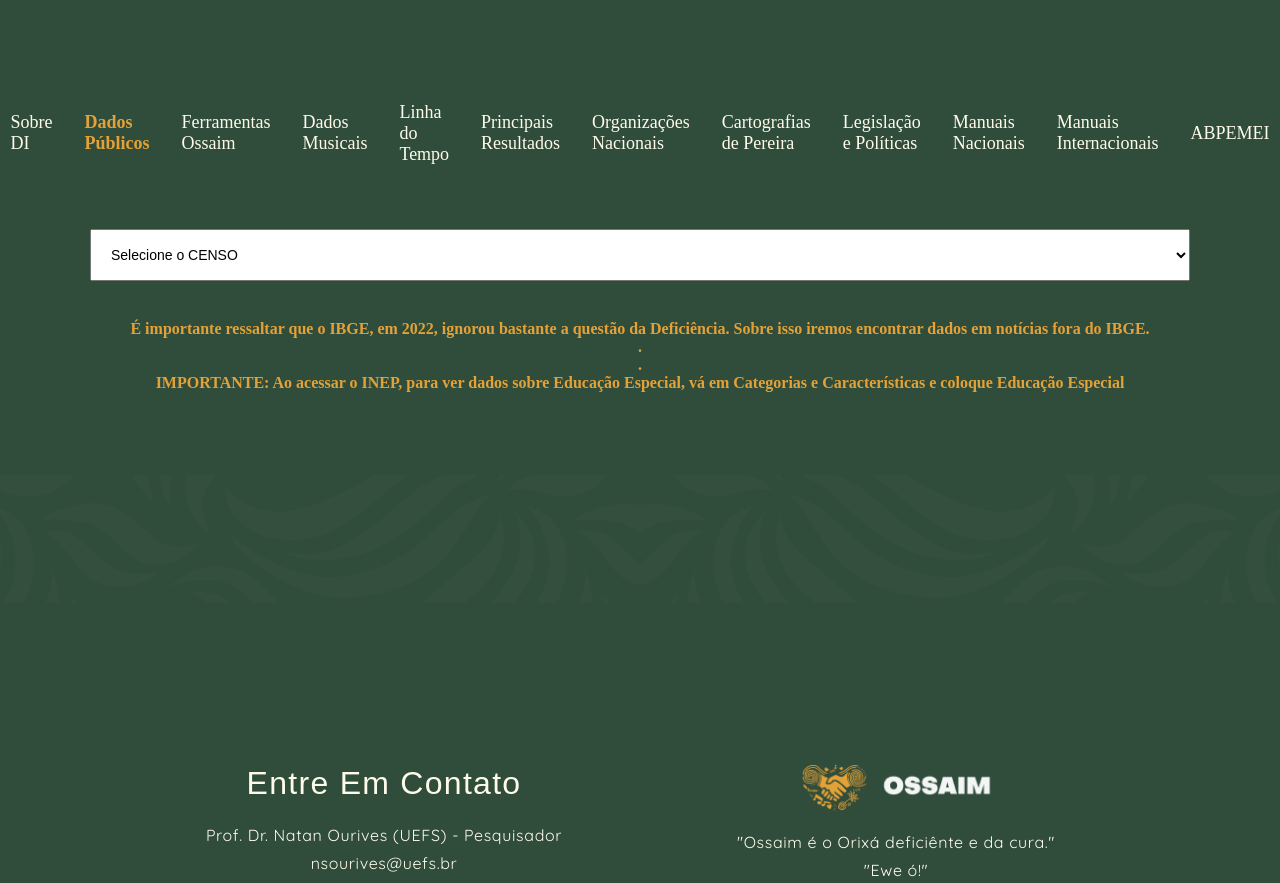
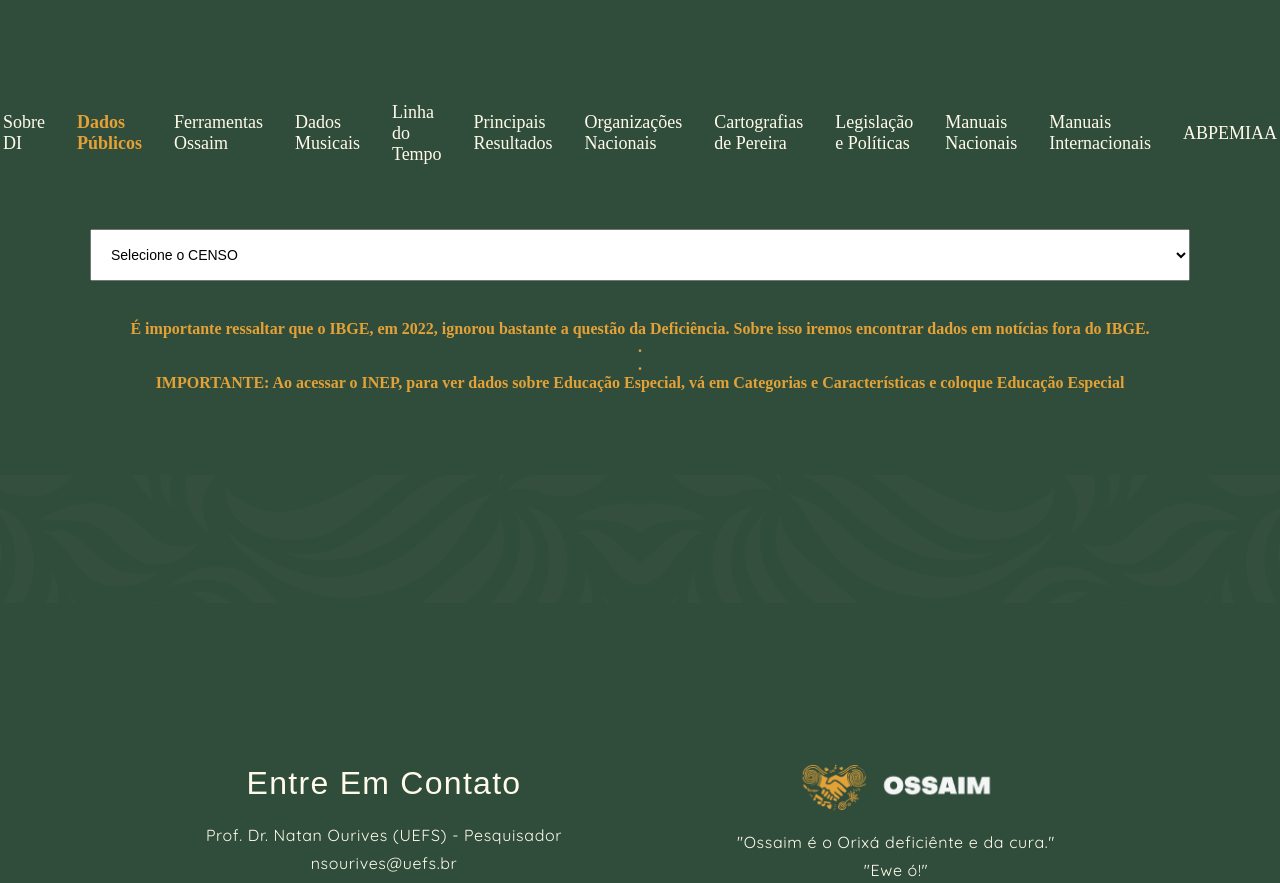
Before and after one commit to arthruur/Ossaim-, a React (Create React App) app: page / in a window 1280 px wide. Shown: the part 1602-2485 px from the top of the page. Built offline with nearby package versions, Linux system fonts and the light colour scheme.

Commit message:
Update SpecialMenu.jsx

```diff
--- a/src/container/Menu/SpecialMenu.jsx
+++ b/src/container/Menu/SpecialMenu.jsx
@@ -97,7 +97,7 @@
         <li onClick={() => setActiveTab('direitos-humanos')} className={activeTab === 'direitos-humanos' ? 'active' : ''}>Legislação e Políticas</li>
         <li onClick={() => setActiveTab('nacional')} className={activeTab === 'nacional' ? 'active' : ''}>Manuais Nacionais</li>
         <li onClick={() => setActiveTab('internacional')} className={activeTab === 'internacional' ? 'active' : ''}>Manuais Internacionais</li>
-        <li onClick={() => setActiveTab('abpemei')} className={activeTab === 'abpemei' ? 'active' : ''}>ABPEMEI</li>
+        <li onClick={() => setActiveTab('abpemei')} className={activeTab === 'abpemei' ? 'active' : ''}>ABPEMIAA</li>
       </ul>
 
       <div className='app__specialMenu-content'>
```
